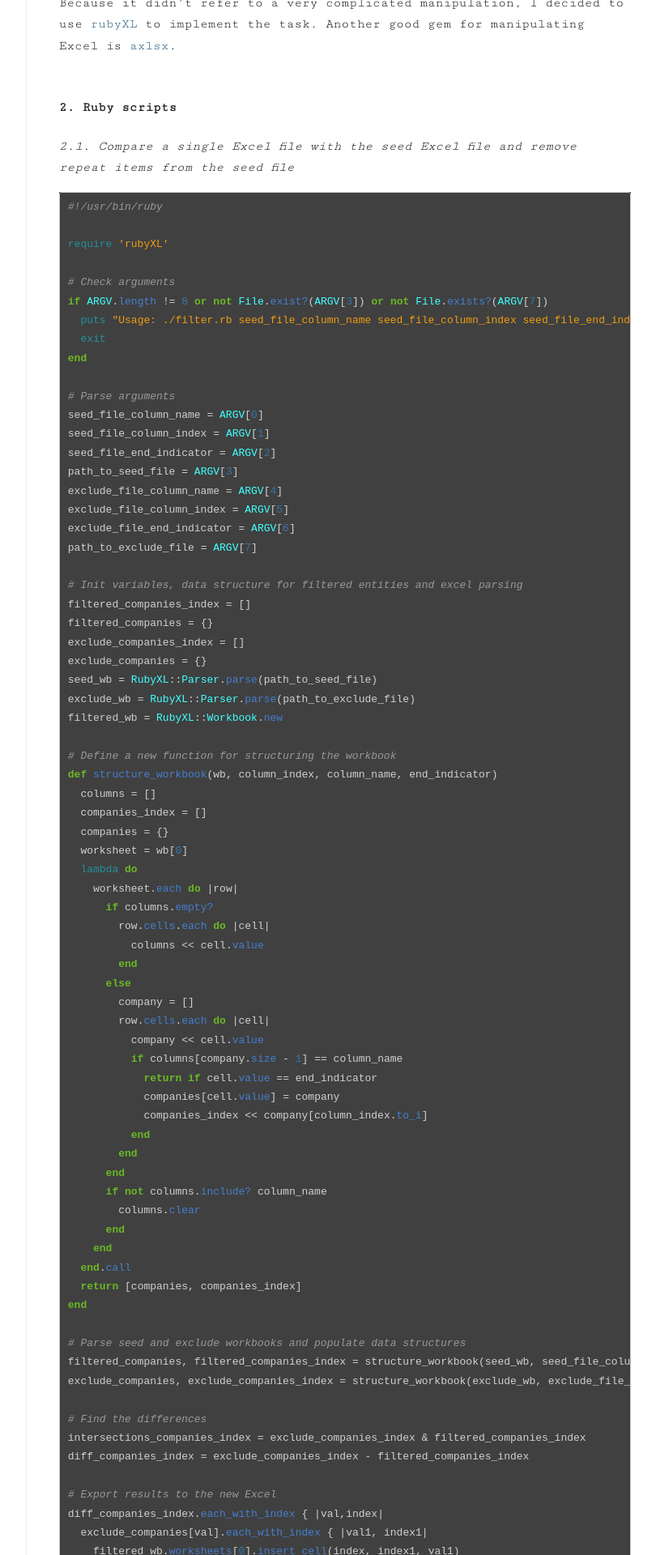
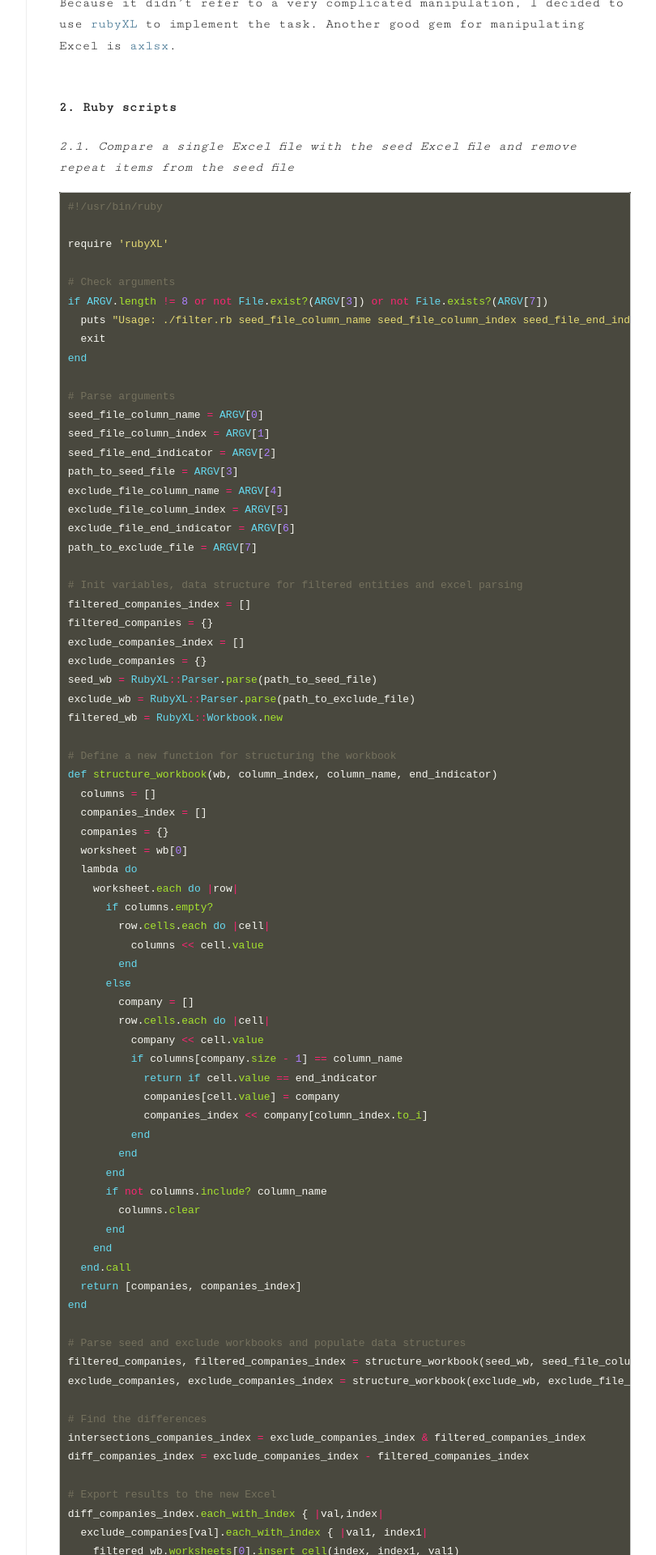
Before and after one commit to crabcanon/crabcanon.github.com, a Jekyll site: the page built from _posts/2016-02-04-manipulate-xlsx-by-ruby.md, in a window 1280 px wide. Shown: the part 555-2475 px from the top of the page at 81% size, without its empty margins (301-1111 px from the left). Built offline with Jekyll 4.4.1, drawn with Linux system fonts in a browser that asks for light colours; comment, search, counter and statistics services are not loaded.

Commit message:
Update to monokai.css style

```diff
--- a/assets/css/syntax.css
+++ b/assets/css/syntax.css
@@ -1,78 +1,72 @@
-.highlight { font-size: 14px; background-color: #404040;}
+.highlight { font-size: 14px; background-color: #49483e;}
 article > div.highlight pre {
-  background-color: #404040;
   padding: 5px 7px; margin: 10px 0;
   border: 1px solid #e5e5e5;
   overflow-x: scroll;
   word-wrap: normal !important;
 }
 pre code { line-height: 1.8;}
-.hll { background-color: #404040 }
-.c { color: #999999; font-style: italic } /* Comment */
-.err { color: #a61717; background-color: #e3d2d2 } /* Error */
-.g { color: #d0d0d0 } /* Generic */
-.k { color: #6ab825; font-weight: bold } /* Keyword */
-.l { color: #d0d0d0 } /* Literal */
-.n { color: #d0d0d0 } /* Name */
-.o { color: #d0d0d0 } /* Operator */
-.x { color: #d0d0d0 } /* Other */
-.p { color: #d0d0d0 } /* Punctuation */
-.cm { color: #999999; font-style: italic } /* Comment.Multiline */
-.cp { color: #cd2828; font-weight: bold } /* Comment.Preproc */
-.c1 { color: #999999; font-style: italic } /* Comment.Single */
-.cs { color: #e50808; font-weight: bold; background-color: #520000 } /* Comment.Special */
-.gd { color: #d22323 } /* Generic.Deleted */
-.ge { color: #d0d0d0; font-style: italic } /* Generic.Emph */
-.gr { color: #d22323 } /* Generic.Error */
-.gh { color: #ffffff; font-weight: bold } /* Generic.Heading */
-.gi { color: #589819 } /* Generic.Inserted */
-.go { color: #cccccc } /* Generic.Output */
-.gp { color: #aaaaaa } /* Generic.Prompt */
-.gs { color: #d0d0d0; font-weight: bold } /* Generic.Strong */
-.gu { color: #ffffff; text-decoration: underline } /* Generic.Subheading */
-.gt { color: #d22323 } /* Generic.Traceback */
-.kc { color: #6ab825; font-weight: bold } /* Keyword.Constant */
-.kd { color: #6ab825; font-weight: bold } /* Keyword.Declaration */
-.kn { color: #6ab825; font-weight: bold } /* Keyword.Namespace */
-.kp { color: #6ab825 } /* Keyword.Pseudo */
-.kr { color: #6ab825; font-weight: bold } /* Keyword.Reserved */
-.kt { color: #6ab825; font-weight: bold } /* Keyword.Type */
-.ld { color: #d0d0d0 } /* Literal.Date */
-.m { color: #3677a9 } /* Literal.Number */
-.s { color: #ed9d13 } /* Literal.String */
-.na { color: #bbbbbb } /* Name.Attribute */
-.nb { color: #24909d } /* Name.Builtin */
-.nc { color: #447fcf; text-decoration: underline } /* Name.Class */
-.no { color: #40ffff } /* Name.Constant */
-.nd { color: #ffa500 } /* Name.Decorator */
-.ni { color: #d0d0d0 } /* Name.Entity */
-.ne { color: #bbbbbb } /* Name.Exception */
-.nf { color: #447fcf } /* Name.Function */
-.nl { color: #d0d0d0 } /* Name.Label */
-.nn { color: #447fcf; text-decoration: underline } /* Name.Namespace */
-.nx { color: #d0d0d0 } /* Name.Other */
-.py { color: #d0d0d0 } /* Name.Property */
-.nt { color: #6ab825; font-weight: bold } /* Name.Tag */
-.nv { color: #40ffff } /* Name.Variable */
-.ow { color: #6ab825; font-weight: bold } /* Operator.Word */
-.w { color: #666666 } /* Text.Whitespace */
-.mf { color: #3677a9 } /* Literal.Number.Float */
-.mh { color: #3677a9 } /* Literal.Number.Hex */
-.mi { color: #3677a9 } /* Literal.Number.Integer */
-.mo { color: #3677a9 } /* Literal.Number.Oct */
-.sb { color: #ed9d13 } /* Literal.String.Backtick */
-.sc { color: #ed9d13 } /* Literal.String.Char */
-.sd { color: #ed9d13 } /* Literal.String.Doc */
-.s2 { color: #ed9d13 } /* Literal.String.Double */
-.se { color: #ed9d13 } /* Literal.String.Escape */
-.sh { color: #ed9d13 } /* Literal.String.Heredoc */
-.si { color: #ed9d13 } /* Literal.String.Interpol */
-.sx { color: #ffa500 } /* Literal.String.Other */
-.sr { color: #ed9d13 } /* Literal.String.Regex */
-.s1 { color: #ed9d13 } /* Literal.String.Single */
-.ss { color: #ed9d13 } /* Literal.String.Symbol */
-.bp { color: #24909d } /* Name.Builtin.Pseudo */
-.vc { color: #40ffff } /* Name.Variable.Class */
-.vg { color: #40ffff } /* Name.Variable.Global */
-.vi { color: #40ffff } /* Name.Variable.Instance */
-.il { color: #3677a9 } /* Literal.Number.Integer.Long */
+.hll { background-color: #49483e }
+.c { color: #75715e } /* Comment */
+.err { color: #960050; background-color: #1e0010 } /* Error */
+.k { color: #66d9ef } /* Keyword */
+.l { color: #ae81ff } /* Literal */
+.n { color: #f8f8f2 } /* Name */
+.o { color: #f92672 } /* Operator */
+.p { color: #f8f8f2 } /* Punctuation */
+.cm { color: #75715e } /* Comment.Multiline */
+.cp { color: #75715e } /* Comment.Preproc */
+.c1 { color: #75715e } /* Comment.Single */
+.cs { color: #75715e } /* Comment.Special */
+.ge { font-style: italic } /* Generic.Emph */
+.gs { font-weight: bold } /* Generic.Strong */
+.kc { color: #66d9ef } /* Keyword.Constant */
+.kd { color: #66d9ef } /* Keyword.Declaration */
+.kn { color: #f92672 } /* Keyword.Namespace */
+.kp { color: #66d9ef } /* Keyword.Pseudo */
+.kr { color: #66d9ef } /* Keyword.Reserved */
+.kt { color: #66d9ef } /* Keyword.Type */
+.ld { color: #e6db74 } /* Literal.Date */
+.m { color: #ae81ff } /* Literal.Number */
+.s { color: #e6db74 } /* Literal.String */
+.na { color: #a6e22e } /* Name.Attribute */
+.nb { color: #f8f8f2 } /* Name.Builtin */
+.nc { color: #a6e22e } /* Name.Class */
+.no { color: #66d9ef } /* Name.Constant */
+.nd { color: #a6e22e } /* Name.Decorator */
+.ni { color: #f8f8f2 } /* Name.Entity */
+.ne { color: #a6e22e } /* Name.Exception */
+.nf { color: #a6e22e } /* Name.Function */
+.nl { color: #f8f8f2 } /* Name.Label */
+.nn { color: #f8f8f2 } /* Name.Namespace */
+.nx { color: #a6e22e } /* Name.Other */
+.py { color: #f8f8f2 } /* Name.Property */
+.nt { color: #f92672 } /* Name.Tag */
+.nv { color: #f8f8f2 } /* Name.Variable */
+.ow { color: #f92672 } /* Operator.Word */
+.w { color: #f8f8f2 } /* Text.Whitespace */
+.mf { color: #ae81ff } /* Literal.Number.Float */
+.mh { color: #ae81ff } /* Literal.Number.Hex */
+.mi { color: #ae81ff } /* Literal.Number.Integer */
+.mo { color: #ae81ff } /* Literal.Number.Oct */
+.sb { color: #e6db74 } /* Literal.String.Backtick */
+.sc { color: #e6db74 } /* Literal.String.Char */
+.sd { color: #e6db74 } /* Literal.String.Doc */
+.s2 { color: #e6db74 } /* Literal.String.Double */
+.se { color: #ae81ff } /* Literal.String.Escape */
+.sh { color: #e6db74 } /* Literal.String.Heredoc */
+.si { color: #e6db74 } /* Literal.String.Interpol */
+.sx { color: #e6db74 } /* Literal.String.Other */
+.sr { color: #e6db74 } /* Literal.String.Regex */
+.s1 { color: #e6db74 } /* Literal.String.Single */
+.ss { color: #e6db74 } /* Literal.String.Symbol */
+.bp { color: #f8f8f2 } /* Name.Builtin.Pseudo */
+.vc { color: #f8f8f2 } /* Name.Variable.Class */
+.vg { color: #f8f8f2 } /* Name.Variable.Global */
+.vi { color: #f8f8f2 } /* Name.Variable.Instance */
+.il { color: #ae81ff } /* Literal.Number.Integer.Long */
+
+.gh { } /* Generic Heading & Diff Header */
+.gu { color: #75715e; } /* Generic.Subheading & Diff Unified/Comment? */
+.gd { color: #f92672; } /* Generic.Deleted & Diff Deleted */
+.gi { color: #a6e22e; } /* Generic.Inserted & Diff Inserted */
```
